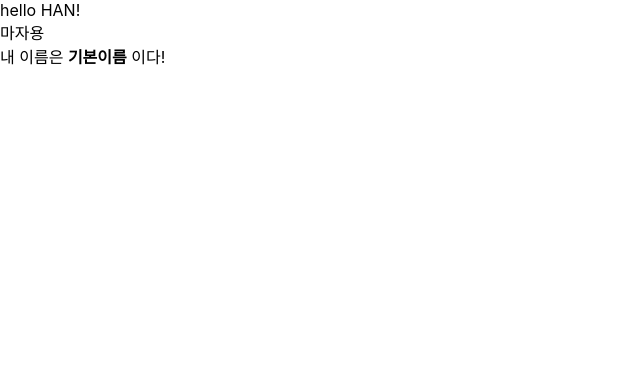
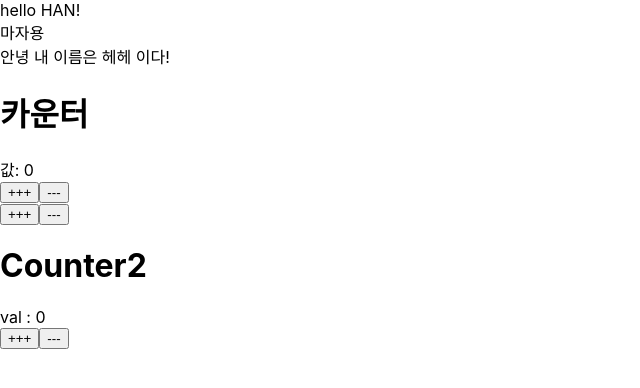
Before and after one commit to haspis/phonebook, a React (Create React App) app: page / in a window 1280 px wide. Shown: the top 388 px of the page, without its empty margins (0-640 px from the left). Built offline with nearby package versions, Linux system fonts and the light colour scheme.

Commit message:
lec5 clear

```diff
--- a/src/App.js
+++ b/src/App.js
@@ -1,4 +1,3 @@
-import MyName from './MyName';
 
 function App() {
   const name = "HAN";
--- /dev/null
+++ b/src/Counter.js
@@ -0,0 +1,53 @@
+import React, { Component } from 'react';
+
+class Counter extends Component {
+    state = {
+        number: 0
+    }
+
+    handleIncrease = () => {
+        this.setState({
+            number: this.state.number + 1
+        });
+    }
+
+    handleDecrease = () => {
+        this.setState({
+            number: this.state.number - 1
+        });
+    }
+
+    handleInceaseDev = () => {
+        const { number } = this.state;
+        this.setState({
+            number: number + 1
+        });
+    }
+
+    handleDecreaseDev = () => {
+        this.setState(
+            ({number}) => ({
+                number: number - 1
+            })
+        )
+    }
+
+    render() {
+        return (
+            <div>
+                <h1>카운터</h1>
+                <div>값: {this.state.number}</div>
+                <div>
+                    <button onClick={this.handleIncrease}>+++</button>
+                    <button onClick={this.handleDecrease}>---</button>
+                </div>
+                <div>
+                    <button onClick={this.handleIncrease}>+++</button>
+                    <button onClick={this.handleDecrease}>---</button>
+                </div>
+            </div>
+        );
+    }
+}
+
+export default Counter;
--- /dev/null
+++ b/src/LCCounter.js
@@ -0,0 +1,64 @@
+import React, { Component } from 'react';
+
+class LCCounter extends Component {
+    state = {
+        number : 0
+    }
+
+    constructor(props) {
+        super(props);
+        console.log('constructor');
+    }
+
+    componentWillMount(){
+        console.log('componentWillMount (deprecated)');
+    }
+
+    componentDidMount() {
+        console.log('componentDidMount');
+    }
+
+    shouldComponentUpdate(nextProps, nextState){
+        console.log('shouldComponentUpdate');
+        if(nextState.number % 5 === 0) return false;
+        return true;
+    }
+
+    componentWillUpdate(nextProps, nextState) {
+        console.log('componentWillUpdate');
+    }
+
+    componentDidUpdate(prevProps, prevState) {
+        console.log('componentDidUpate');
+    }
+
+    handleIncrease = () => {
+        this.setState(
+            ({ number }) => ({
+                number: number + 1
+            })
+        );
+    }
+
+    handleDecrease = () => {
+        this.setState(
+            ({ number }) => ({
+                number: number -1
+            })
+        );
+    }
+
+    render() {
+        console.log('render');
+        return(
+            <div>
+                <h1>Counter2</h1>
+                <div>val : {this.state.number} </div>
+                <button onClick={this.handleIncrease}>+++</button>
+                <button onClick={this.handleDecrease}>---</button>
+            </div>
+        );
+    }
+}
+
+export default LCCounter;
--- a/src/MyName.js
+++ b/src/MyName.js
@@ -1,13 +1,27 @@
-import React, { Component} from 'react';
+import React from 'react';
 
-class MyName extends Component {
+/*class MyName extends Component {
     render() {
         return (
             <div>
-                내 이름은 <b>{this.props.name}</b> 이다!
+                <div>
+                    내 이름은 <b>{this.props.name}</b> 이다!
+                </div>
+                <div>
+
+                </div>
             </div>
         )
     }
+}
+*/
+
+const MyName = ({ name }) => {
+    return (
+        <div>
+            안녕 내 이름은 {name} 이다!
+        </div>
+    );
 }
 
 MyName.defaultProps = {
--- a/src/index.js
+++ b/src/index.js
@@ -4,12 +4,16 @@ import './index.css';
 import App from './App';
 import reportWebVitals from './reportWebVitals';
 import MyName from './MyName';
+import Counter from './Counter';
+import LCCounter from './LCCounter';
 
 const root = ReactDOM.createRoot(document.getElementById('root'));
 root.render(
   <React.StrictMode>
     <App />
-    <MyName/>
+    <MyName name='헤헤'/>
+    <Counter />
+    <LCCounter />
   </React.StrictMode>
 );
 
```
